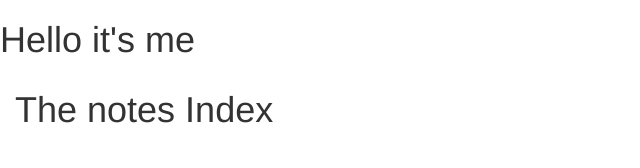
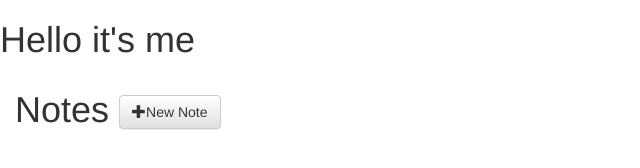
Before and after one commit to cmbreki/noteApp, a website: page public/index.html at #/notes in a window 1280 px wide. Shown: the whole page, without its empty margins (0-640 px from the left). Drawn offline with nearby package versions, Linux system fonts and the light colour scheme; some packages are replaced by stand-ins of ours; no server answers.

Commit message:
Add new note button

```diff
--- a/public/templates/notes-index.html
+++ b/public/templates/notes-index.html
@@ -1,4 +1,4 @@
-<h1>The notes Index</h1>
+<h1>Notes <a class="btn btn-default" href="#/notes/new"><span class="glyphicon glyphicon-plus" aria-hidden="true"></span>New Note</a></h1>
 
 <div class = "row">
 <div ng-repeat="note in notes" class="col-sm-6">
```
